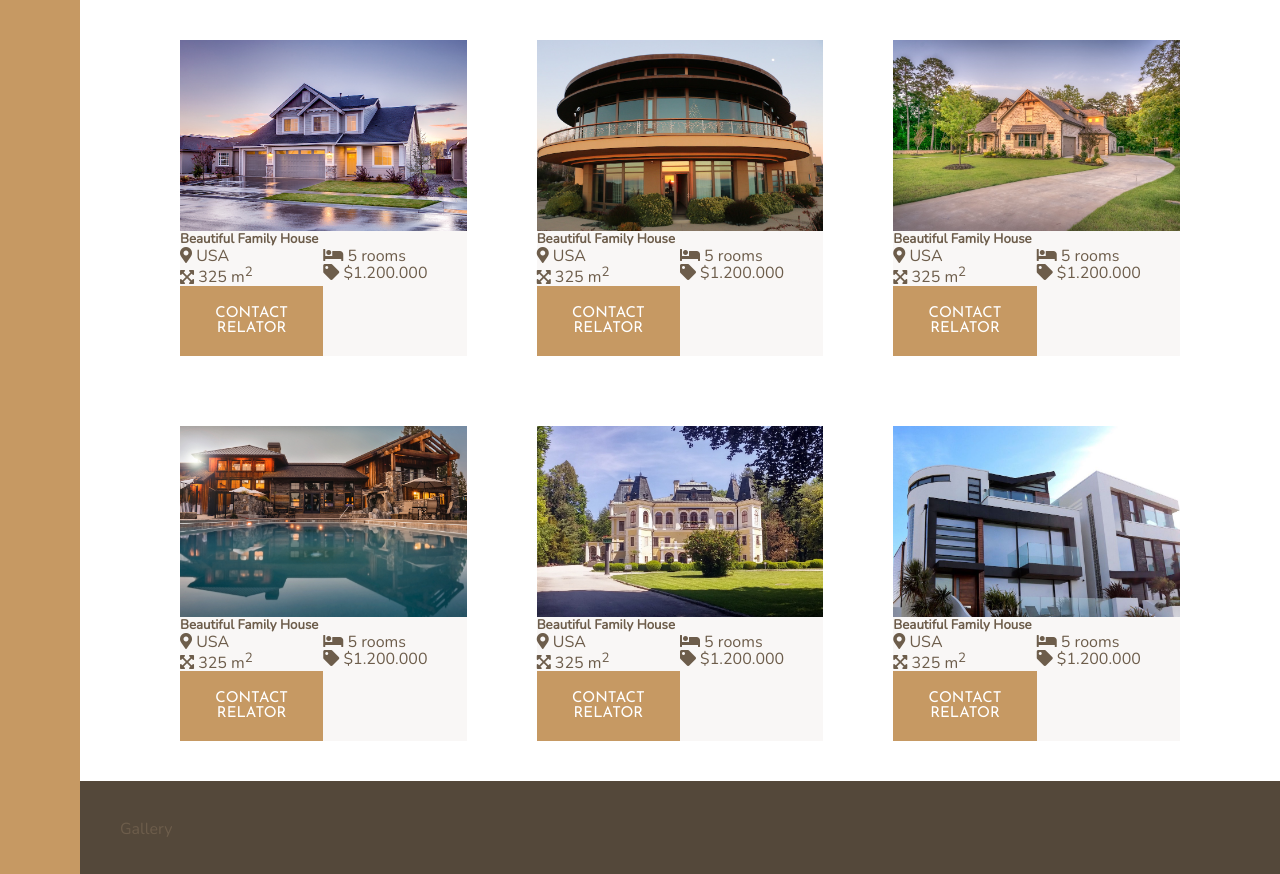
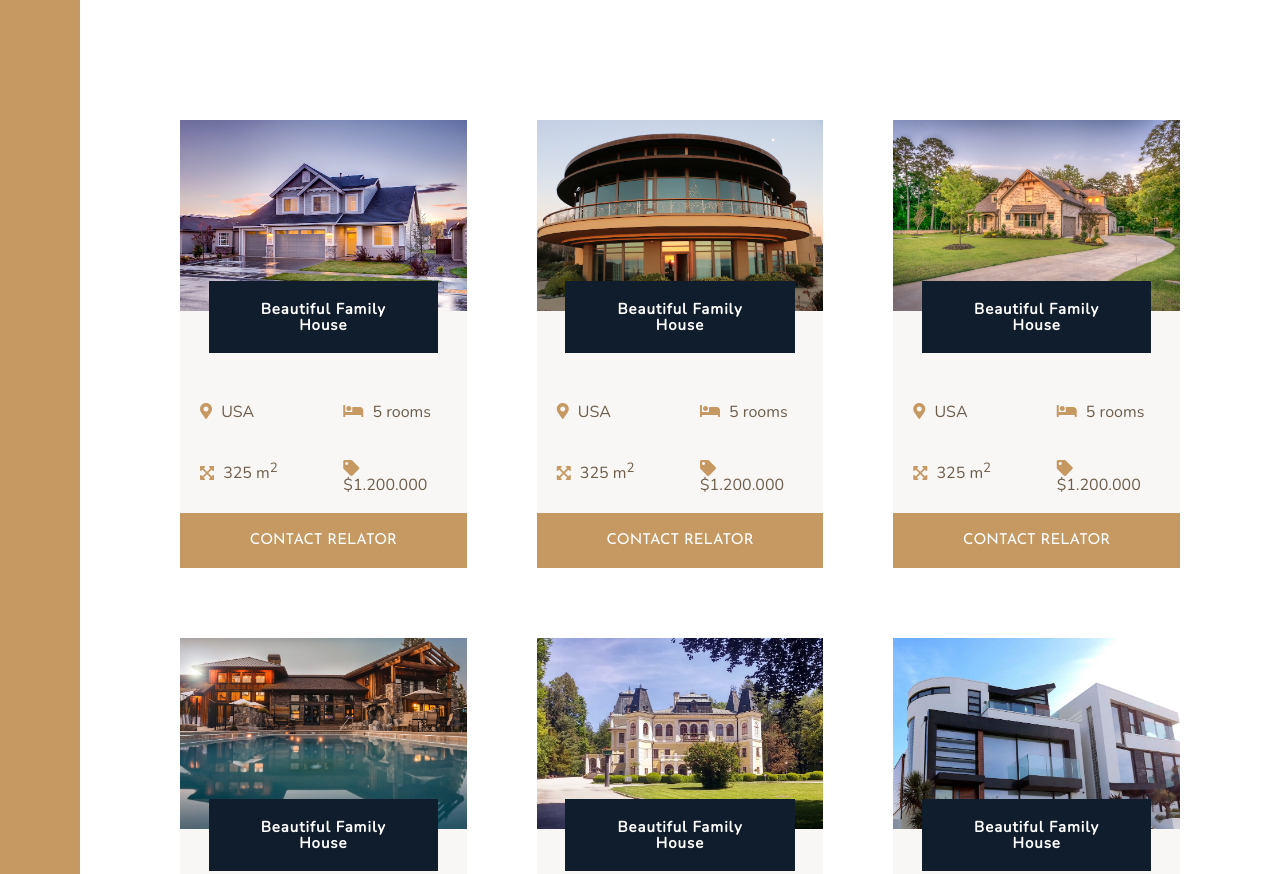
Before and after one commit to ruslancik/nexter, a website: page index.html in a window 1280 px wide. Shown: the part 1886-2760 px from the top of the page. Drawn offline with nearby package versions, Linux system fonts and the light colour scheme.

Commit message:
homes layout part finish

```diff
--- a/index.html
+++ b/index.html
@@ -122,7 +122,7 @@
                     <div class="home__room"><i class="fas fa-bed"></i> 5 rooms</div>
                     <div class="home__square"><i class="fas fa-expand-arrows-alt"></i> 325 m<sup>2</sup></div>
                     <div class="home__price"><i class="fas fa-tag"></i> $1.200.000</div>
-                    <button class="btn">Contact Relator</button>
+                    <button class="btn home__btn">Contact Relator</button>
             </div>
 
             <div class="home">
@@ -132,7 +132,7 @@
                     <div class="home__room"><i class="fas fa-bed"></i> 5 rooms</div>
                     <div class="home__square"><i class="fas fa-expand-arrows-alt"></i> 325 m<sup>2</sup></div>
                     <div class="home__price"><i class="fas fa-tag"></i> $1.200.000</div>
-                    <button class="btn">Contact Relator</button>
+                    <button class="btn home__btn">Contact Relator</button>
             </div>
 
             <div class="home">
@@ -142,7 +142,7 @@
                     <div class="home__room"><i class="fas fa-bed"></i> 5 rooms</div>
                     <div class="home__square"><i class="fas fa-expand-arrows-alt"></i> 325 m<sup>2</sup></div>
                     <div class="home__price"><i class="fas fa-tag"></i> $1.200.000</div>
-                    <button class="btn">Contact Relator</button>
+                    <button class="btn home__btn">Contact Relator</button>
             </div>
 
             <div class="home">
@@ -152,7 +152,7 @@
                     <div class="home__room"><i class="fas fa-bed"></i> 5 rooms</div>
                     <div class="home__square"><i class="fas fa-expand-arrows-alt"></i> 325 m<sup>2</sup></div>
                     <div class="home__price"><i class="fas fa-tag"></i> $1.200.000</div>
-                    <button class="btn">Contact Relator</button>
+                    <button class="btn home__btn">Contact Relator</button>
             </div>
 
             <div class="home">
@@ -162,7 +162,7 @@
                     <div class="home__room"><i class="fas fa-bed"></i> 5 rooms</div>
                     <div class="home__square"><i class="fas fa-expand-arrows-alt"></i> 325 m<sup>2</sup></div>
                     <div class="home__price"><i class="fas fa-tag"></i> $1.200.000</div>
-                    <button class="btn">Contact Relator</button>
+                    <button class="btn home__btn">Contact Relator</button>
             </div>
 
             <div class="home">
@@ -172,7 +172,7 @@
                     <div class="home__room"><i class="fas fa-bed"></i> 5 rooms</div>
                     <div class="home__square"><i class="fas fa-expand-arrows-alt"></i> 325 m<sup>2</sup></div>
                     <div class="home__price"><i class="fas fa-tag"></i> $1.200.000</div>
-                    <button class="btn">Contact Relator</button>
+                    <button class="btn home__btn">Contact Relator</button>
             </div>
 
         </section>
--- a/sass/_homes.scss
+++ b/sass/_homes.scss
@@ -1,5 +1,6 @@
 .homes {
     grid-column: center-start / center-end;
+    margin: 8rem 0;
 
     display: grid;
     grid-template-columns: repeat(auto-fit, minmax(25rem, 1fr));
@@ -11,6 +12,9 @@
     background-color: $color-grey-light-1;
     display: grid;
     grid-template-columns: 1fr 1fr;
+    justify-content: center;
+    align-content: center;
+
 
      &__image {
          width: 100%;
@@ -18,7 +22,17 @@
      }
 
      &__name {
+         margin: 0 auto;
+         width: 80%;
          grid-column: 1 / -1;
+         background-color: $color-secondary;
+         color: #fff;
+         padding: 2rem 3rem;
+         font-family: $font-primary;
+         font-size: 1.5rem;
+         text-align: center;
+         transform: translateY(-3rem);
+         letter-spacing: .1rem;
 
      }
 
@@ -27,7 +41,16 @@
       &__square,
       &__price {
 
+        padding: 2rem 2rem;
+
+        & i {
+            color: $color-primary;
+            padding-right: .5rem;
+        }
+
       }
 
-
+      &__btn {
+          grid-column: 1 / -1;
+      }
 }
```
Also changed, not shown: css/main.css, css/minify/main.css, css/prefix/main.css.
